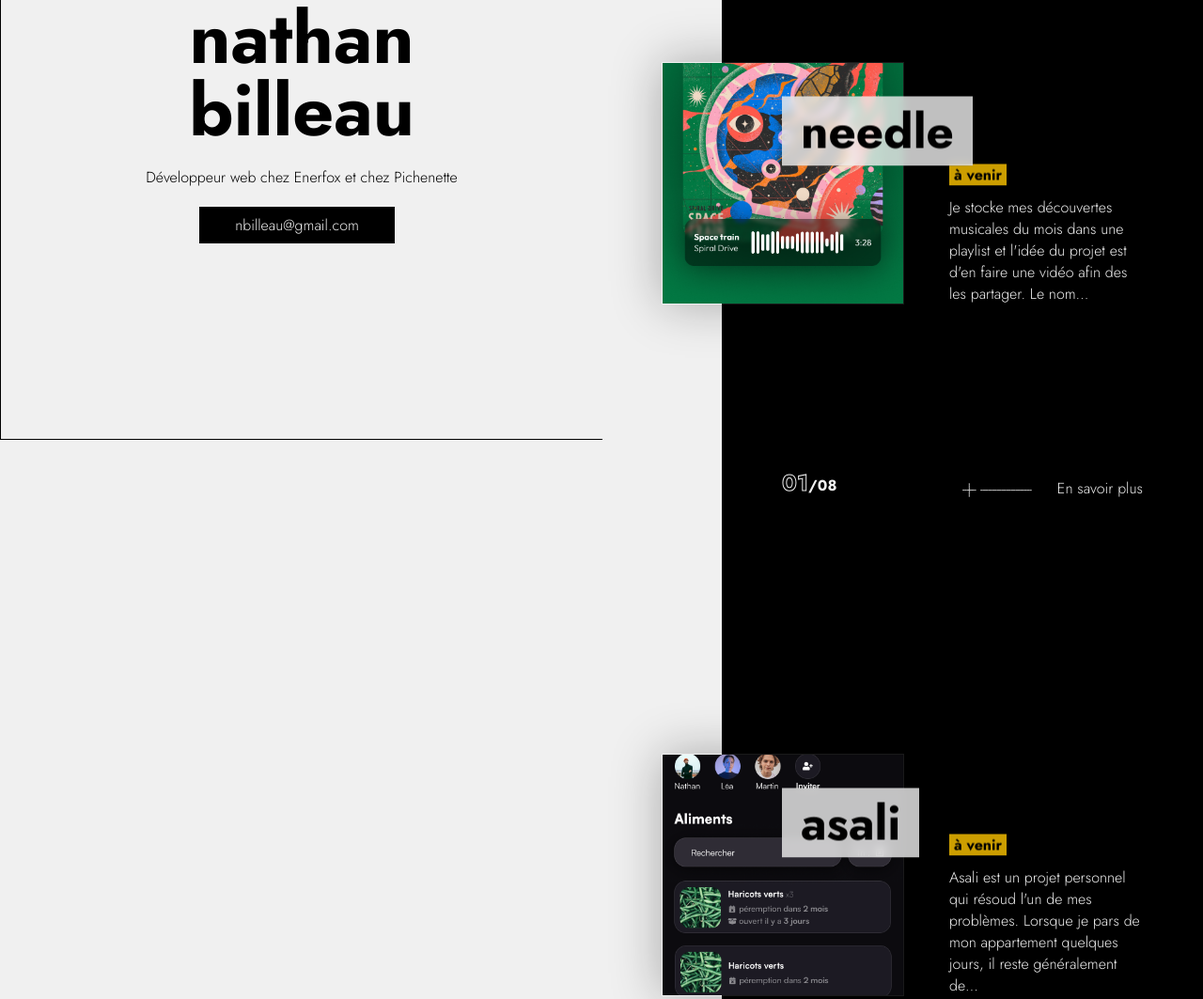
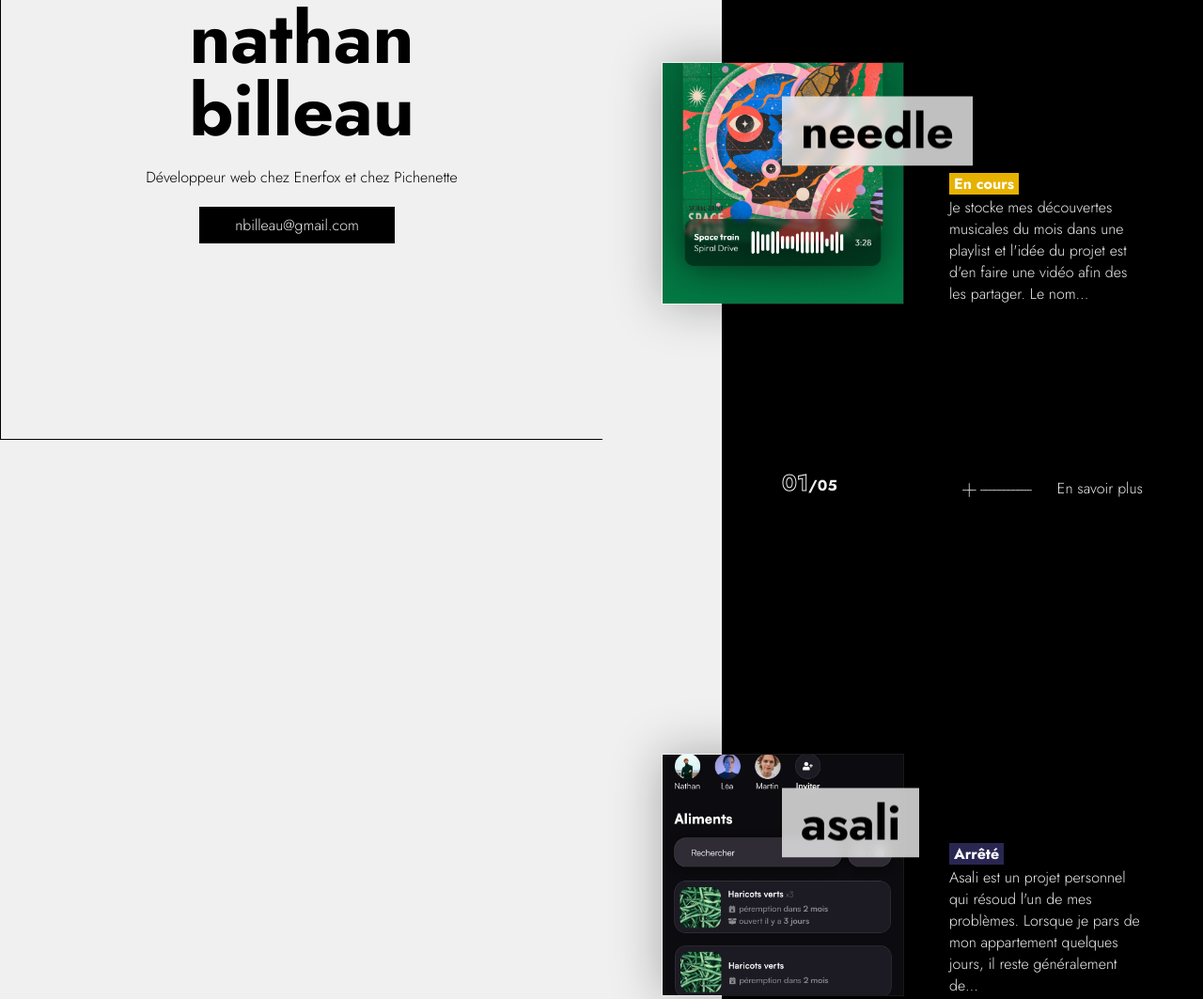
Before and after one commit to NathanBilleau/nathanbilleau, a Gatsby site: page / in a window 1280 px wide. Shown: the part 205-1268 px from the top of the page at 94% size. Built offline with nearby package versions, Linux system fonts and the light colour scheme; Gatsby itself is replaced by a stand-in of ours.

Commit message:
state tag

```diff
--- a/content/asali.md
+++ b/content/asali.md
@@ -12,7 +12,7 @@ technos:
     - Parse Platform
     - Docker
     - Google MLKit
-upcoming: true
+state: "stopped"
 ---
 
 Asali est un projet personnel qui résoud l'un de mes problèmes. Lorsque je pars de mon appartement quelques jours, il reste généralement de la nourriture qui ne tarde de périre. J'ai donc imaginé une application qui allait me permettre de recevoir une notification lorsque la date fatidique arrive.
--- a/content/blog.md
+++ b/content/blog.md
@@ -9,6 +9,7 @@ pics:
 link: "https://nathanbilleau-blog.netlify.app/"
 technos:
     - "gatsby"
+state: "hidden"
 ---
 
 Dans le cadre  d'un cours de communication, je devais écrire cinq articles de blog, j'ai donc décidé de le développer moi même également. La langue du contenu était plutôt libre, donc les articles sont en anglais.
--- a/content/hejswedish.md
+++ b/content/hejswedish.md
@@ -7,5 +7,6 @@ pics:
   - ./images/rt48e27l_400x400.jpg
 technos:
   - Nodejs
+state: "done"
 ---
 Étant passionné par les pays du nord, j'ai voulu me lancer le défi d'apprendre une langue. J'ai choisi le Suédois après un voyage en Finlande dans une région qui parlait cette langue. L'objectif du bot est d'apprendre toute les 2h un nouveau mot avec sa traduction en anglais accompagné d'une image. Les images proviennent d'unsplash et les mots proviennent d'une liste d'environ 2000 mots (les plus utilisés selon les sous-titres de séries et films).
--- a/content/hollab.md
+++ b/content/hollab.md
@@ -12,7 +12,7 @@ technos:
   - FaunaDB
   - Stripe
   - Netlify (identity, functions)
-hidden: true
+state: "hidden"
 ---
 
 Hollab est une application web permettant de gérer les tâches de projets collaboratifs. Chaque tâche peut être assignée à un utilisateur, avoir une date limite, et une priorité. Elle diffère des autres applications similaires par son minimalisme et sa simplicité d'utilisation.
--- a/content/igor-kov.md
+++ b/content/igor-kov.md
@@ -10,5 +10,6 @@ pics:
 technos:
   - gridsome
   - sanity
+state: "hidden"
 ---
 Igor Kov est un photographe et vidéaste basé sur Le Mans et Paris. Son portfolio comporte certaines de ses réalisations, et ses prochains projets.
--- a/content/kolikoin.md
+++ b/content/kolikoin.md
@@ -11,6 +11,7 @@ technos:
   - Nodejs
   - NextJS
   - Firestore
+state: "hidden"
 ---
 
 Kolikoin est un bot Twitter qui permet du trading fictif de Bitcoin. Grâce à un simple tweet, il est possible d'acheter ou de vendre du Bitcoin. Chaque utilisateur commence avec $1k. Le nom Kolikoin provient de "kolikko" qui se traduit par monnaie en Finnois.
--- a/content/needle.md
+++ b/content/needle.md
@@ -9,7 +9,7 @@ technos:
     - React
     - Remotion
     - Spotify API
-upcoming: true
+state: "wip"
 ---
 
 Je stocke mes découvertes musicales du mois dans une playlist et l'idée du projet est d'en faire une vidéo afin des les partager.
--- a/content/podcasts.md
+++ b/content/podcasts.md
@@ -7,5 +7,6 @@ pics:
   - ./images/screen-shot-2020-11-28-at-10.59.03.png
 technos:
   - sapper (svelte)
+state: "done"
 ---
 Dans le cadre d'un cours d'économie des médias, j'ai réalisé ce documentaire web sur les podcasts. L'utilisateur est guidé par la voix d'Étienne Cuminal et l'interface qui évolue en fonction du temps.
--- a/content/spelfilm.md
+++ b/content/spelfilm.md
@@ -11,6 +11,7 @@ technos:
     - "react native"
     - "firebase"
     - "the movie database"
+state: "done"
 ---
 
 Le temps libre que m'a accordé ce confinement m'a permis d'apprendre React Native. J'ai eu l'idée de faire une application qui répertorie les films que je souhaite voir. Mon but était d'apprendre un framework sur un projet qui m'est utile. J'en ai profité pour réaliser deux vidéos : l'une sur le design et l'autre sur le développement.
--- a/gatsby-node.js
+++ b/gatsby-node.js
@@ -19,7 +19,7 @@ exports.createPages = async ({ graphql, actions }) => {
   const { createPage } = actions
   const results = await graphql(`
     {
-      allMarkdownRemark (filter: { frontmatter: { hidden: { ne: true }}}) {
+      allMarkdownRemark (filter: { frontmatter: { state: { ne: "hidden" }}}) {
         edges {
           node {
             id
--- a/src/components/Project.tsx
+++ b/src/components/Project.tsx
@@ -1,36 +1,34 @@
-import React from "react"
-import Image, { FluidObject } from "gatsby-image"
-import { Link } from "gatsby"
+import { Link } from "gatsby";
+import Image, { FluidObject } from "gatsby-image";
+import React from "react";
+import { State, StateTag } from "./Tag";
 
 interface propsType {
-  title: string
-  excerpt: string
+  title: string;
+  excerpt: string;
   pic: {
-    childImageSharp:{
-      fluid: FluidObject
+    childImageSharp: {
+      fluid: FluidObject;
     },
-    name: string
-  }
-  slug: string
-  upcoming: boolean
+    name: string;
+  };
+  slug: string;
+  state: State;
 }
 
-const Project = ({ title, excerpt, pic, slug, upcoming }: propsType) => (
+const Project = ({ title, excerpt, pic, slug, state }: propsType) => (
   <Link to={slug} aria-label={title}>
     <article className="Project">
       <h2>{title}</h2>
       <div className="contentContainer">
         <Image fluid={pic.childImageSharp.fluid} className="thumbnail" alt={pic.name} />
         <div>
-        {
-          upcoming && (
-            <h3>à venir</h3>
-          )
-        }
-          {excerpt}</div>
+          <StateTag state={state} />
+          {excerpt}
+        </div>
       </div>
     </article>
   </Link>
-)
+);
 
-export default Project
+export default Project;
--- /dev/null
+++ b/src/components/Tag.scss
@@ -0,0 +1,23 @@
+.stateTag {
+  font-size: 1rem;
+  padding: 0 5px;
+  position: absolute;
+  color: #fff;
+  font-weight: 800;
+  display: block;
+  font-size: 1rem;
+  padding: 0 5px;
+  position: absolute;
+
+  &.wip {
+    background-color: rgba(255, 198, 0, 0.9);
+  }
+
+  &.done {
+    background-color: rgba(72, 121, 64, 0.9);
+  }
+
+  &.stopped {
+    background-color: rgba(46, 44, 90, 0.9);
+  }
+}
--- /dev/null
+++ b/src/components/Tag.tsx
@@ -0,0 +1,24 @@
+import React, { FC } from "react";
+import './Tag.scss';
+
+export type State = 'done' | 'wip' | 'stopped';
+
+interface Props {
+  state: State;
+}
+
+export const StateTag: FC<Props> = ({ state }) => {
+  if (state === 'done') {
+    return <span className="stateTag done">Terminé</span>;
+  }
+
+  if (state === 'wip') {
+    return <span className="stateTag wip">En cours</span>;
+  }
+
+  if (state === 'stopped') {
+    return <span className="stateTag stopped">Arrêté</span>;
+  }
+
+  return null;
+};
--- a/src/pages/index.tsx
+++ b/src/pages/index.tsx
@@ -1,12 +1,12 @@
-import React, { useEffect, useState, createRef } from "react"
-import { graphql, Link } from "gatsby"
-import Lottie from "lottie-web"
-import readMoreAnimation from "../animations/data.json"
-import "../styles/index.scss"
+import { graphql, Link } from "gatsby";
+import Lottie from "lottie-web";
+import React, { createRef, useEffect, useState } from "react";
+import readMoreAnimation from "../animations/data.json";
+import "../styles/index.scss";
 
-import SEO from "../components/seo"
-import Alink from "../components/Alink"
-import Project from "../components/Project"
+import Alink from "../components/Alink";
+import Project from "../components/Project";
+import SEO from "../components/seo";
 
 const IndexPage = ({ data }) => {
   const projects = data.projects
@@ -88,7 +88,7 @@ const IndexPage = ({ data }) => {
                 pic={project.node.frontmatter.pics[0]}
                 title={project.node.frontmatter.title}
                 excerpt={project.node.excerpt}
-                upcoming={project.node.frontmatter.upcoming}
+                state={project.node.frontmatter.state}
               />
             ))}
             <div className="pagination">
@@ -123,7 +123,7 @@ export default IndexPage
 
 export const data = graphql`
   {
-    projects: allMarkdownRemark(sort: {fields: frontmatter___date, order: DESC}, filter: { frontmatter: { hidden: { ne: true }}}) {
+    projects: allMarkdownRemark(sort: {fields: frontmatter___date, order: DESC}, filter: { frontmatter: { state: { ne: "hidden" }}}) {
       edges {
         node {
           id
@@ -134,7 +134,7 @@ export const data = graphql`
           frontmatter {
             date
             title
-            upcoming
+            state
             pics {
               name
               relativePath
--- a/src/styles/index.scss
+++ b/src/styles/index.scss
@@ -162,12 +162,8 @@ a {
             text-transform: lowercase;
         }
 
-        h3 {
-            font-size: 1rem;
-            padding: 0 5px;
-            background-color: rgba(255, 198, 0, .8);
-            position: absolute;
-            transform: translateY(-150%);
+        .stateTag {
+            transform: translateY(-25px);
         }
 
         .contentContainer {
```
Also changed, not shown: src/styles/project.scss (+0 -7 lines), src/templates/project.js (+17 -15 lines). Lines whose indentation alone changed are shown as unchanged.
